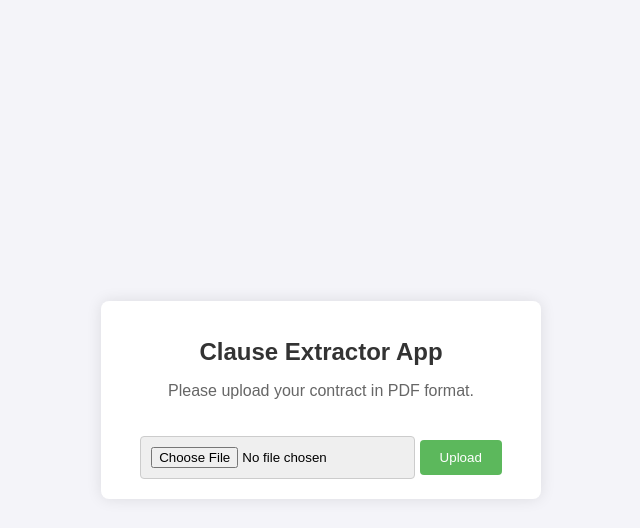
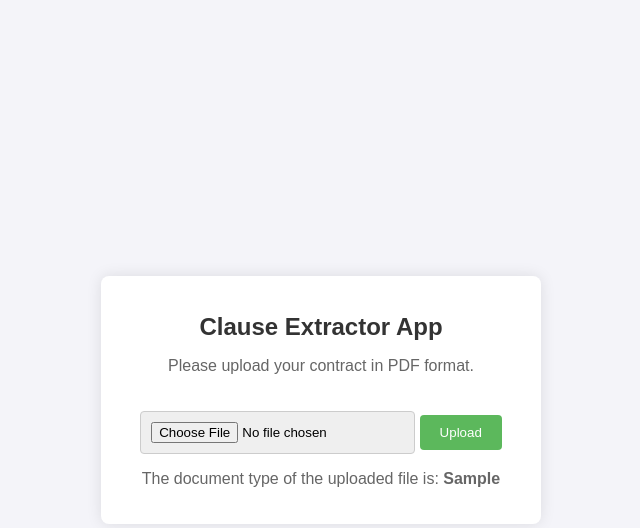
Before and after one commit to brpuneet898/clause-extractor-project, a Flask app: template templates/index.html in a window 1280 px wide. Shown: the top 528 px of the page, without its empty margins (319-959 px from the left). Run offline with Flask 3, Linux system fonts and the light colour scheme; the template is opened without the code that fills it: most values are stand-ins (such as "Sample title", 1, 10 or a date in 2020).

Commit message:
added document type retrieval system

```diff
--- a/app.py
+++ b/app.py
@@ -1,6 +1,10 @@
 import os
-from flask import Flask, render_template, request
-from vector_store import create_vector_store
+from flask import Flask, render_template, request, redirect, url_for
+from vector_store import create_vector_store, load_vector_store, find_document_type
+from PyPDF2 import PdfReader
+import logging
+
+logging.basicConfig(level=logging.DEBUG)
 
 app = Flask(__name__)
 
@@ -9,9 +13,40 @@ vector_store_path = os.path.join(os.path.dirname(__file__), "vector_store")
 
 # vector_store, total_characters, total_csvs, split_documents, total_documents = create_vector_store(documents_dir, vector_store_path)
 
+vector_store = load_vector_store(vector_store_path)
+
 @app.route('/')
 def index():
-    return render_template('index.html')
+    document_type = request.args.get('document_type')
+    return render_template('index.html', document_type=document_type)
+
+@app.route('/upload', methods=['POST'])
+def upload():
+    if 'contract' not in request.files:
+        return redirect(url_for('index'))
+
+    file = request.files['contract']
+    if file.filename == '':
+        return redirect(url_for('index'))
+
+    if file and file.filename.endswith('.pdf'):
+        file_path = os.path.join(documents_dir, file.filename)
+        file.save(file_path)
+        pdf_text = extract_text_from_pdf(file_path)
+        logging.debug(f"Extracted text from PDF: {pdf_text[:500]}...")
+        document_type = find_document_type(vector_store, pdf_text)
+
+        return redirect(url_for('index', document_type=document_type))
+
+    return redirect(url_for('index'))
+
+def extract_text_from_pdf(file_path):
+    pdf_text = ""
+    with open(file_path, 'rb') as file:
+        reader = PdfReader(file)
+        for page in reader.pages:
+            pdf_text += page.extract_text()
+    return pdf_text
 
 if __name__ == '__main__':
     app.run(debug=True)
--- a/templates/index.html
+++ b/templates/index.html
@@ -13,10 +13,20 @@
     <div class="container">
       <h1>Clause Extractor App</h1>
       <p>Please upload your contract in PDF format.</p>
-      <form action="#" method="POST" enctype="multipart/form-data">
+      <form
+        action="{{ url_for('upload') }}"
+        method="POST"
+        enctype="multipart/form-data"
+      >
         <input type="file" name="contract" accept="application/pdf" required />
         <button type="submit">Upload</button>
       </form>
+      {% if document_type %}
+      <p>
+        The document type of the uploaded file is:
+        <strong>{{ document_type }}</strong>
+      </p>
+      {% endif %}
     </div>
   </body>
 </html>
```
Also changed, not shown: vector_store.py (+16 -1 lines).
